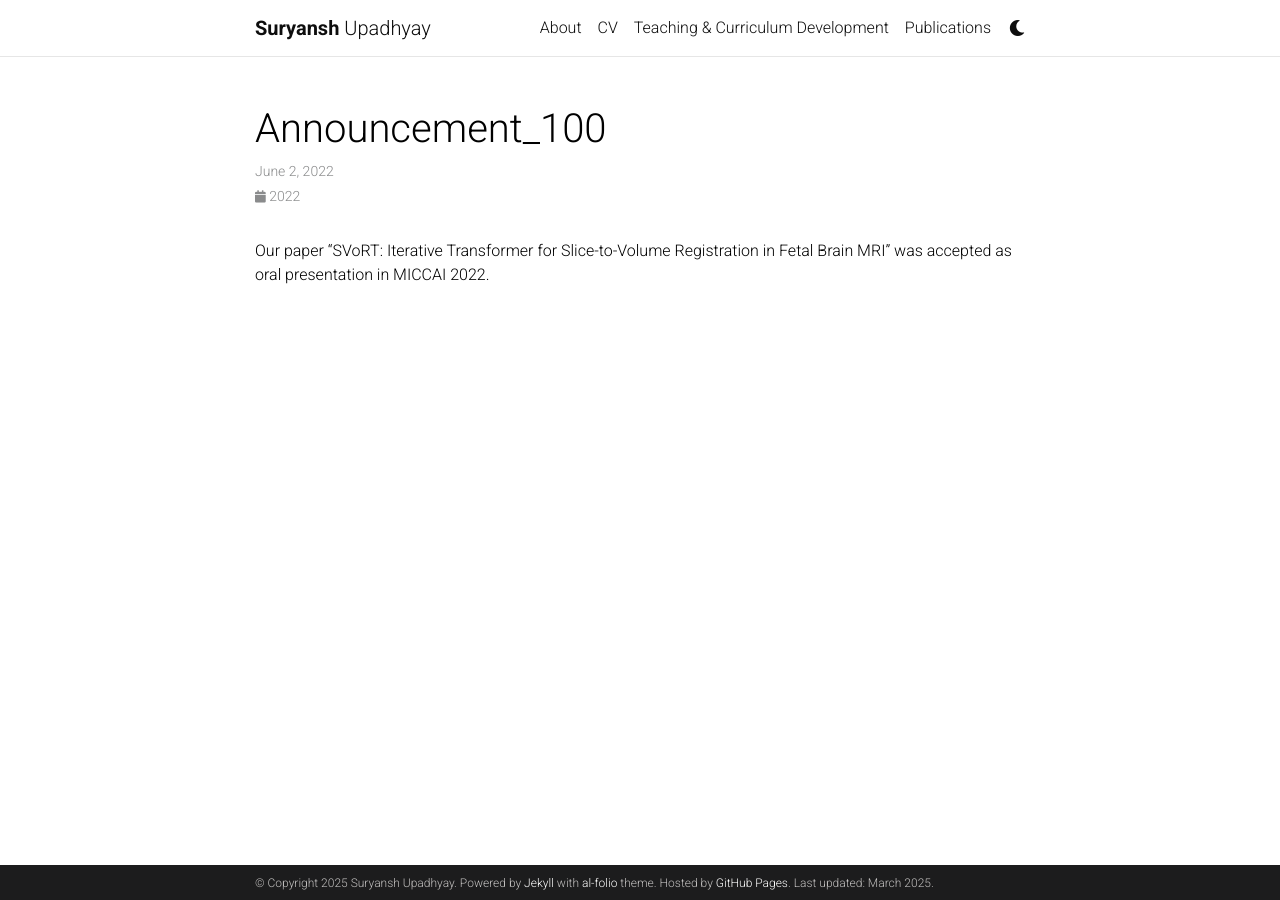
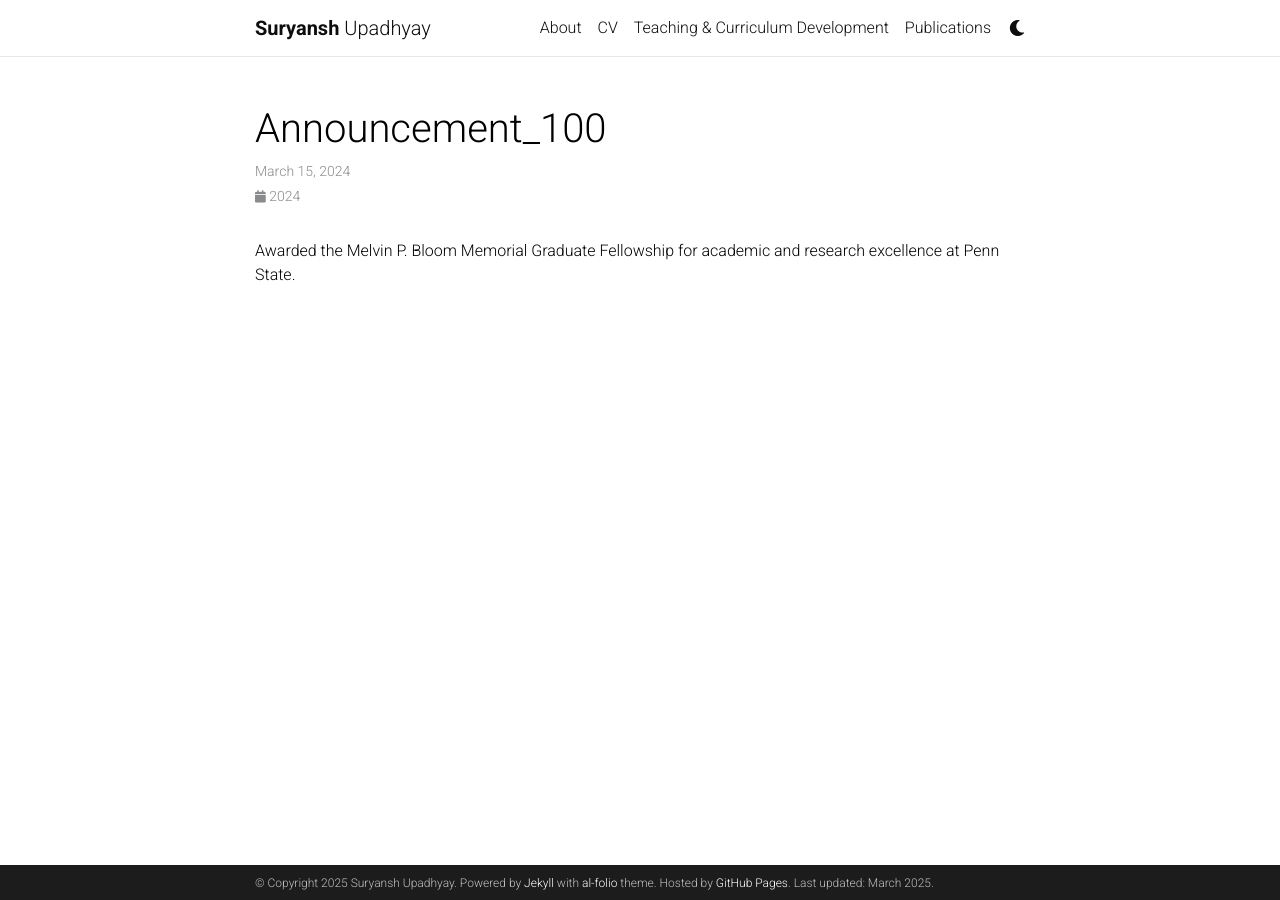
Before and after one commit to suryansh-upadhyay/suryansh-upadhyay.github.io, a Jekyll site: the page built from _news/announcement_100.md, in a window 1280 px wide. Built offline with Jekyll 4.4.1, drawn with Linux system fonts in a browser that asks for light colours; comment, search, counter and statistics services are not loaded; a style sheet for code colours, icons or effects is not loaded.

Commit message:
Update announcement_100.md

```diff
--- a/_news/announcement_100.md
+++ b/_news/announcement_100.md
@@ -1,7 +1,7 @@
 ---
 layout: post
-date: 2022-06-02 07:59:00-0400
+date: 2024-03-15 07:59:00-0400
 inline: true
 ---
 
-Our paper "SVoRT: Iterative Transformer for Slice-to-Volume Registration in Fetal Brain MRI" was accepted as oral presentation in MICCAI 2022.
+Awarded the Melvin P. Bloom Memorial Graduate Fellowship for academic and research excellence at Penn State.
```
